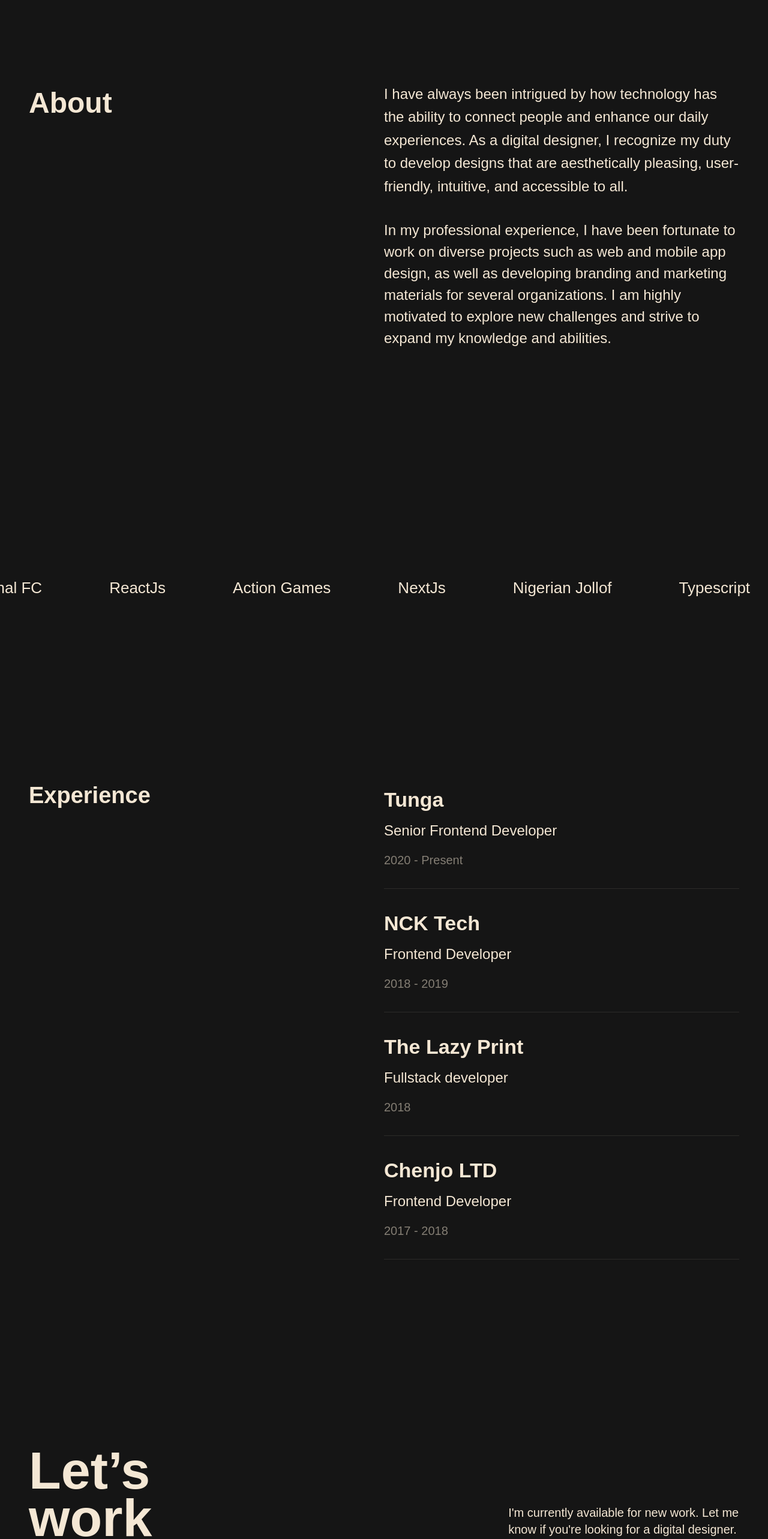
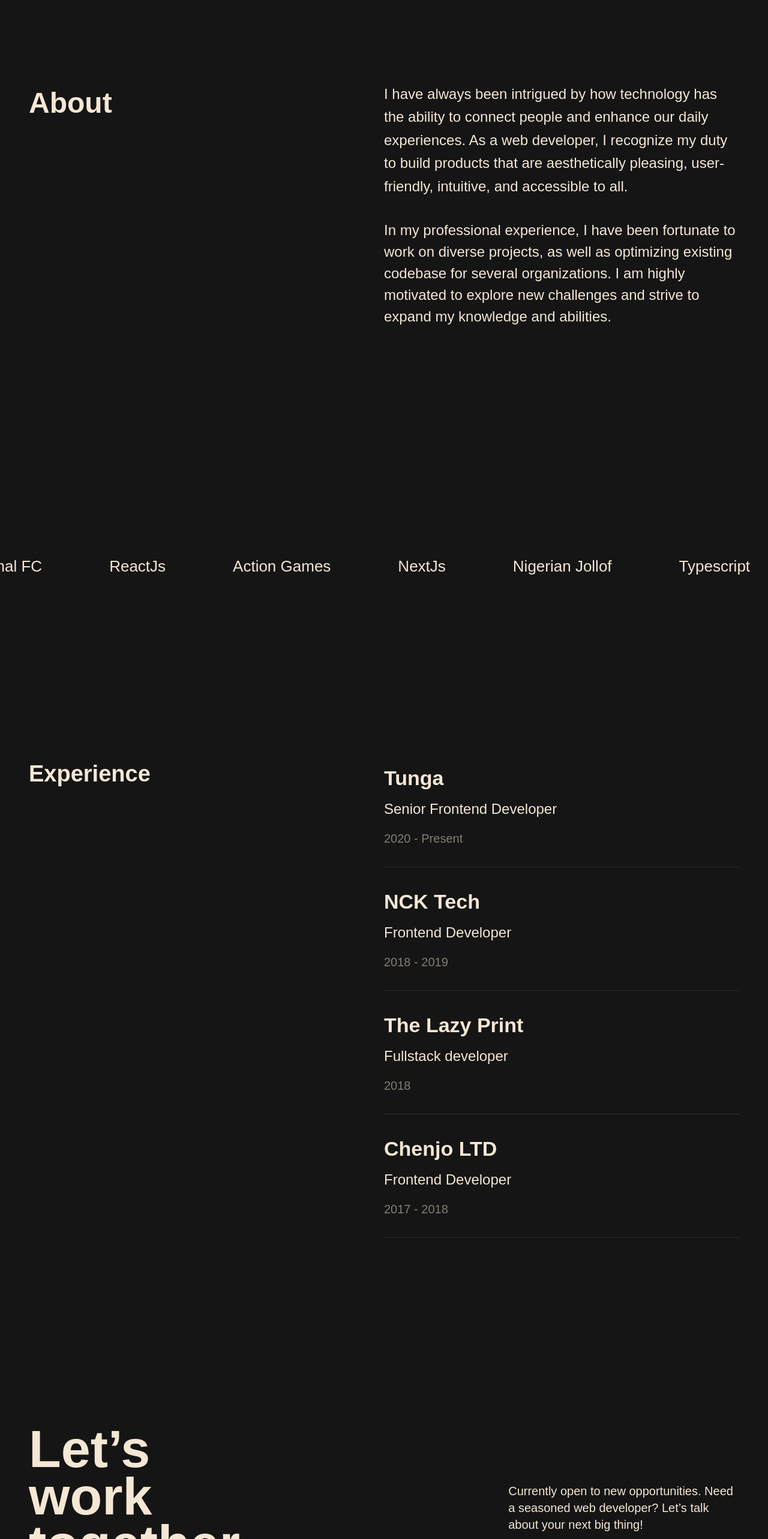
Before and after one commit to iamendy/nnamdiumeh, a Next.js app: page /about in a window 1280 px wide. Shown: the part 900-3466 px from the top of the page at 60% size. Built offline with nearby package versions, Linux system fonts and the light colour scheme; a web font is replaced by a local one.

Commit message:
fixed typos in pages

```diff
--- a/src/components/Footer.tsx
+++ b/src/components/Footer.tsx
@@ -55,9 +55,8 @@ const Footer = () => {
 
           <div className="lg:h-full lg:pt-[6rem]">
             <p className="text-center self-center lg:text-left lg:text-xl lg:w-[70%] xl:w-[65%] lg:ml-auto">
-              I'm currently available for new work. Let me know if you're
-              looking for a digital designer. Let’s talk about the next big
-              thing!
+              Currently open to new opportunities. Need a seasoned web
+              developer? Let’s talk about your next big thing!
             </p>
           </div>
         </div>
--- a/src/pages/about.tsx
+++ b/src/pages/about.tsx
@@ -75,8 +75,8 @@ const About = () => {
               className="lg:leading-[1.6em]"
             >
               I have always been intrigued by how technology has the ability to
-              connect people and enhance our daily experiences. As a digital
-              designer, I recognize my duty to develop designs that are
+              connect people and enhance our daily experiences. As a web
+              developer, I recognize my duty to build products that are
               aesthetically pleasing, user-friendly, intuitive, and accessible
               to all.
             </motion.p>
@@ -91,10 +91,9 @@ const About = () => {
               viewport={{ once: true }}
             >
               In my professional experience, I have been fortunate to work on
-              diverse projects such as web and mobile app design, as well as
-              developing branding and marketing materials for several
-              organizations. I am highly motivated to explore new challenges and
-              strive to expand my knowledge and abilities.
+              diverse projects, as well as optimizing existing codebase for
+              several organizations. I am highly motivated to explore new
+              challenges and strive to expand my knowledge and abilities.
             </motion.p>
           </div>
         </div>
```
Also changed, not shown: 1 other file (tests, documents, lock files or other folders).
